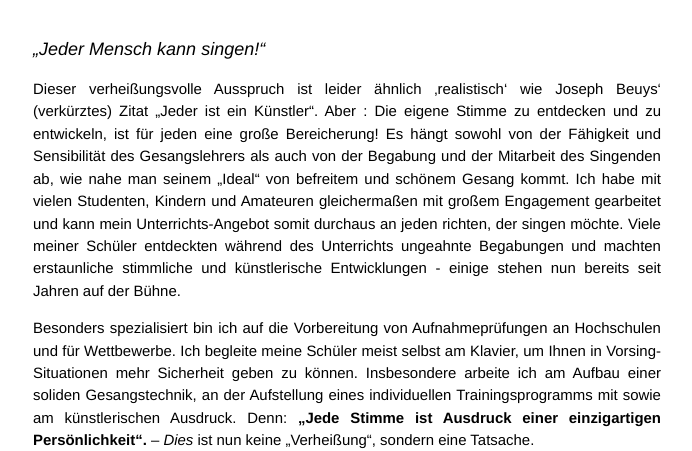
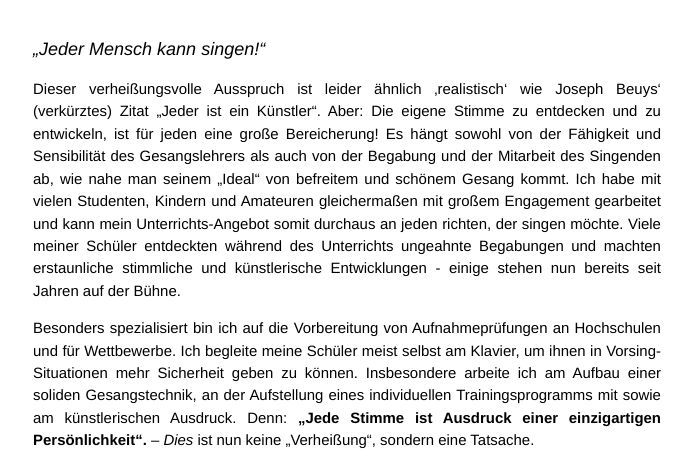
Before and after one commit to drievko/drievko.github.io, a Jekyll site: the page built from gesang.md, in a window 1280 px wide. Shown: the part 459-910 px from the top of the page, without its empty margins (293-985 px from the left). Built offline with Jekyll 4.4.1, drawn with Linux system fonts in a browser that asks for light colours; Markdown is read by kramdown in place of the engine named in the settings.

Commit message:
Slight corrections and enhancements.

```diff
--- a/gesang.md
+++ b/gesang.md
@@ -23,8 +23,8 @@ Gesangsunterricht
 „Jeder Mensch kann singen!“
 ---------------------------
 
-Dieser verheißungsvolle Ausspruch ist leider ähnlich ‚realistisch‘ wie Joseph Beuys‘ (verkürztes) Zitat „Jeder ist ein Künstler“. Aber : Die eigene Stimme zu entdecken und zu entwickeln, ist für jeden eine große Bereicherung! Es hängt sowohl von der Fähigkeit und Sensibilität des Gesangslehrers als auch von der Begabung und der Mitarbeit des Singenden ab, wie nahe  man seinem „Ideal“ von befreitem und schönem Gesang kommt. Ich habe mit vielen Studenten, Kindern und Amateuren gleichermaßen mit großem Engagement gearbeitet und kann mein Unterrichts-Angebot somit durchaus an jeden richten, der singen möchte. Viele meiner Schüler entdeckten während des Unterrichts ungeahnte Begabungen und machten erstaunliche stimmliche und künstlerische Entwicklungen - einige stehen nun bereits seit Jahren auf der Bühne.
+Dieser verheißungsvolle Ausspruch ist leider ähnlich ‚realistisch‘ wie Joseph Beuys‘ (verkürztes) Zitat „Jeder ist ein Künstler“. Aber: Die eigene Stimme zu entdecken und zu entwickeln, ist für jeden eine große Bereicherung! Es hängt sowohl von der Fähigkeit und Sensibilität des Gesangslehrers als auch von der Begabung und der Mitarbeit des Singenden ab, wie nahe man seinem „Ideal“ von befreitem und schönem Gesang kommt. Ich habe mit vielen Studenten, Kindern und Amateuren gleichermaßen mit großem Engagement gearbeitet und kann mein Unterrichts-Angebot somit durchaus an jeden richten, der singen möchte. Viele meiner Schüler entdeckten während des Unterrichts ungeahnte Begabungen und machten erstaunliche stimmliche und künstlerische Entwicklungen - einige stehen nun bereits seit Jahren auf der Bühne.
 
-Besonders spezialisiert bin ich auf die Vorbereitung von Aufnahmeprüfungen an Hochschulen und für Wettbewerbe. Ich begleite meine Schüler meist selbst am Klavier, um Ihnen in Vorsing-Situationen mehr Sicherheit geben zu können. Insbesondere arbeite ich am Aufbau einer soliden Gesangstechnik, an der Aufstellung eines individuellen Trainingsprogramms mit sowie am  künstlerischen Ausdruck. Denn: **„Jede Stimme ist Ausdruck einer einzigartigen Persönlichkeit“.** – *Dies* ist nun keine „Verheißung“, sondern eine Tatsache.
+Besonders spezialisiert bin ich auf die Vorbereitung von Aufnahmeprüfungen an Hochschulen und für Wettbewerbe. Ich begleite meine Schüler meist selbst am Klavier, um ihnen in Vorsing-Situationen mehr Sicherheit geben zu können. Insbesondere arbeite ich am Aufbau einer soliden Gesangstechnik, an der Aufstellung eines individuellen Trainingsprogramms mit sowie am  künstlerischen Ausdruck. Denn: **„Jede Stimme ist Ausdruck einer einzigartigen Persönlichkeit“.** – *Dies* ist nun keine „Verheißung“, sondern eine Tatsache.
 
 Seit einiger Zeit nimmt er wieder Unterricht bei der Gesangspädagogin Gudrun Ayasse (München), um die eigene Technik zu verfeinern und Kenntnisse über Stimmphysiologie und moderne gesangspädagogische Wege zu vertiefen.
```
Also changed, not shown: biografie.md (+4 -1 lines).
